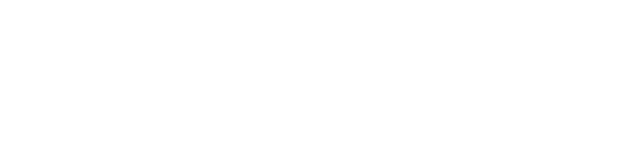
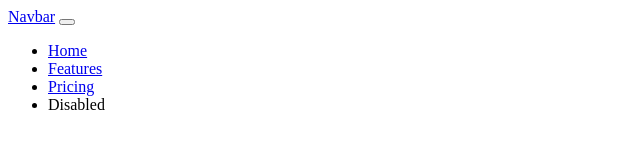
Before and after one commit to KadirDolek/KadirDolek, a plain HTML site: page index.html in a window 1280 px wide. Shown: the whole page, without its empty margins (0-640 px from the left). Drawn offline with Linux system fonts and the light colour scheme.

Commit message:
ajout de nav

```diff
--- a/index.html
+++ b/index.html
@@ -6,6 +6,32 @@
     <title>Document</title>
 </head>
 <body>
+    <header>
+        <nav class="navbar navbar-expand-lg bg-body-tertiary">
+            <div class="container-fluid">
+              <a class="navbar-brand" href="#">Navbar</a>
+              <button class="navbar-toggler" type="button" data-bs-toggle="collapse" data-bs-target="#navbarNav" aria-controls="navbarNav" aria-expanded="false" aria-label="Toggle navigation">
+                <span class="navbar-toggler-icon"></span>
+              </button>
+              <div class="collapse navbar-collapse" id="navbarNav">
+                <ul class="navbar-nav">
+                  <li class="nav-item">
+                    <a class="nav-link active" aria-current="page" href="#">Home</a>
+                  </li>
+                  <li class="nav-item">
+                    <a class="nav-link" href="#">Features</a>
+                  </li>
+                  <li class="nav-item">
+                    <a class="nav-link" href="#">Pricing</a>
+                  </li>
+                  <li class="nav-item">
+                    <a class="nav-link disabled" aria-disabled="true">Disabled</a>
+                  </li>
+                </ul>
+              </div>
+            </div>
+          </nav>
+    </header>
 
 </body>
 </html>
```
